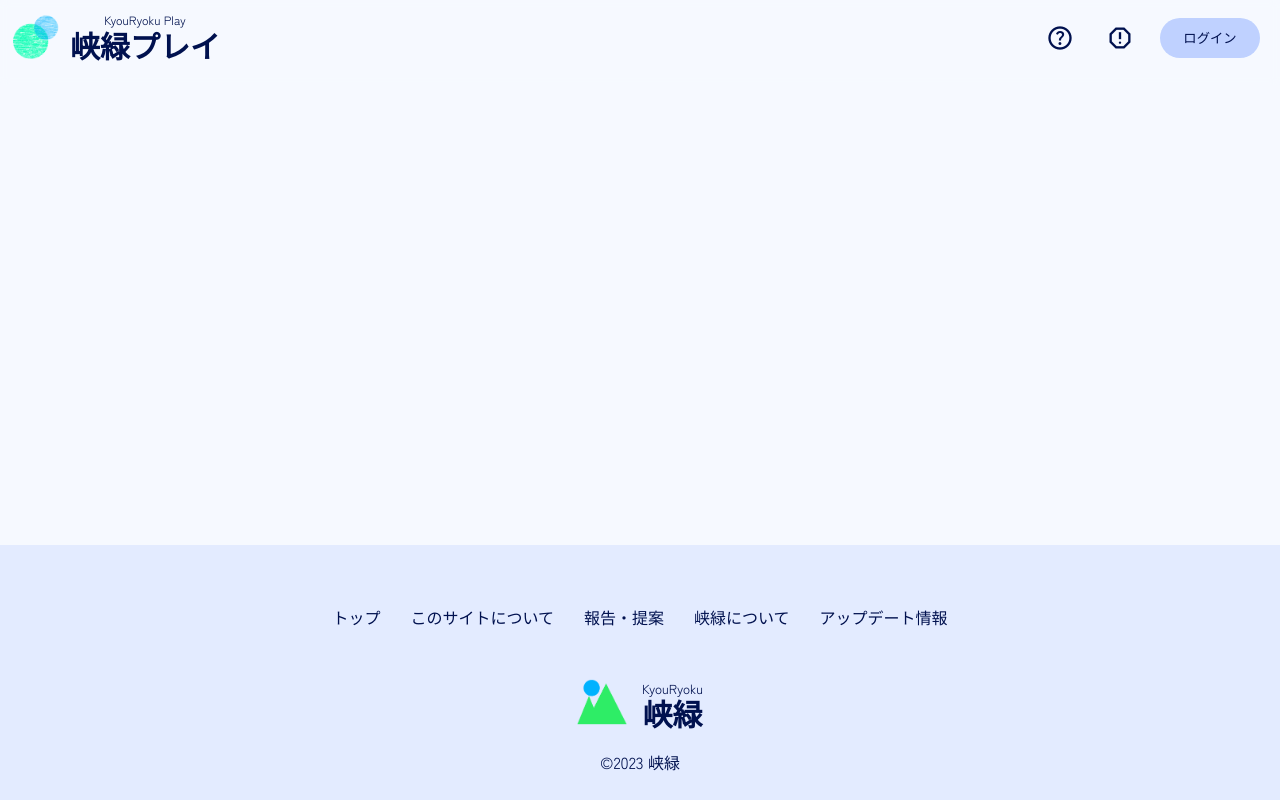
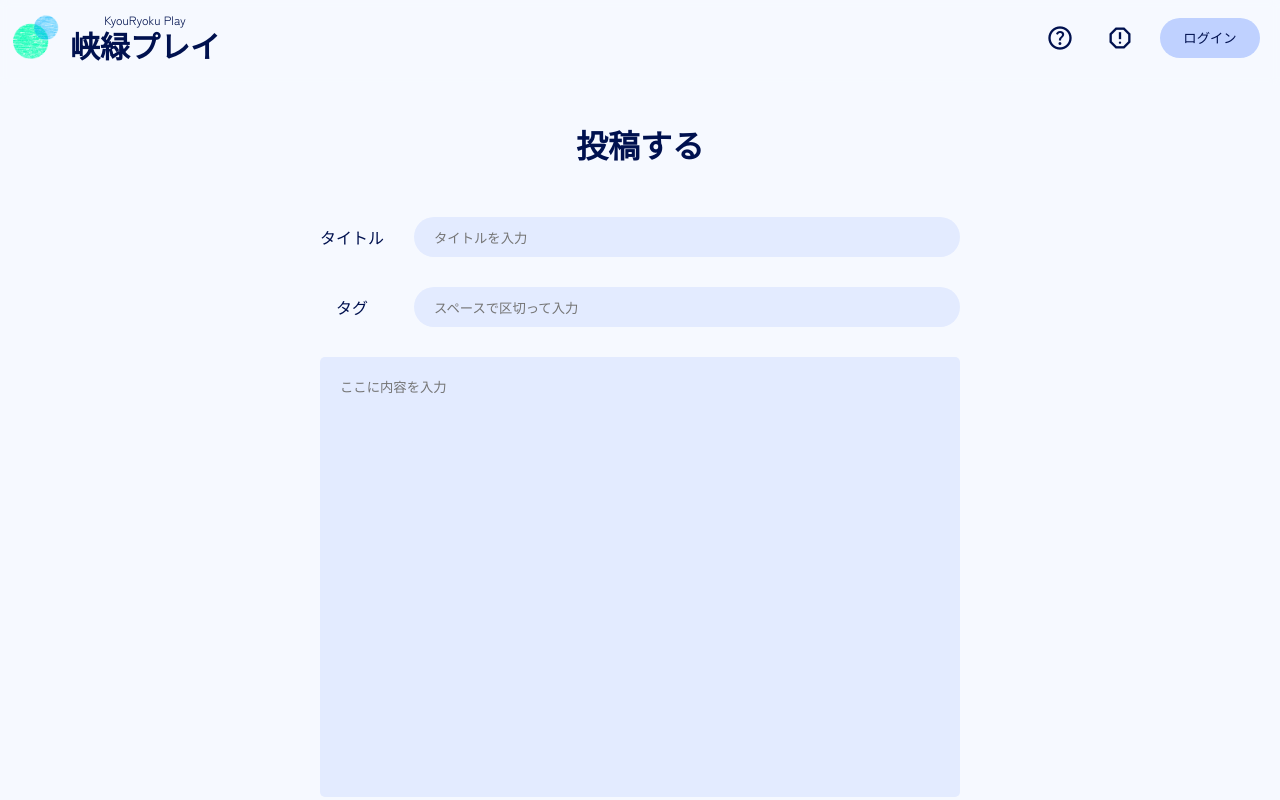
Before and after one commit to goshieta/kyouryoku-play, a Next.js app: page /world/new in a window 1280 px wide. Shown: the top 800 px of the page. Built offline with nearby package versions, Linux system fonts and the light colour scheme; no server answers.

Commit message:
投稿できるように

```diff
--- a/lib/types/communityType.ts
+++ b/lib/types/communityType.ts
@@ -1,31 +1,3 @@
-export type communityType = {
-  admin: string;
-  icon: string;
-  name: string;
-  description: string;
-  createdAt: number;
-  id: string;
-  topic: string;
-  people: string[];
-  blackList: string[];
-  peopleNumber: number;
-};
-
-export const isCommunityType = (arg: any): arg is communityType => {
-  return (
-    arg !== undefined &&
-    arg.admin !== undefined &&
-    arg.name !== undefined &&
-    arg.icon != undefined &&
-    arg.description !== undefined &&
-    arg.id !== undefined &&
-    typeof arg.topic === "string" &&
-    typeof arg.people === "object" &&
-    typeof arg.blackList === "object" &&
-    typeof arg.peopleNumber === "number"
-  );
-};
-
 export type userType = {
   createdAt: number;
   email: string;
@@ -62,22 +34,26 @@ export const isPubUserDataType = (arg: any): arg is pubUserDataType => {
   );
 };
 
-export type messageType = {
+export type oneArticleType = {
   createdAt: number;
-  room: string;
+  id: string;
+  type: "article" | "game" | "quiz";
+  title: string;
+  tags: string[];
+  description: string;
+  body: string;
   user: string;
-  val: string;
-  good: number;
-  report: string[];
 };
-export const isMessageType = (arg: any): arg is messageType => {
+export const isOneArticleType = (arg: any): arg is oneArticleType => {
   return (
     arg !== undefined &&
-    typeof arg.createdAt == "number" &&
-    typeof arg.room == "string" &&
-    typeof arg.user == "string" &&
-    typeof arg.val == "string" &&
-    typeof arg.good == "number" &&
-    typeof arg.report == "object"
+    typeof arg.createdAt === "number" &&
+    typeof arg.id === "string" &&
+    (arg.type === "article" || arg.type === "game" || arg.type === "quiz") &&
+    typeof arg.title === "string" &&
+    typeof arg.tags === "object" &&
+    typeof arg.description === "string" &&
+    typeof arg.body === "string" &&
+    typeof arg.user === "string"
   );
 };
--- a/pages/world/new.tsx
+++ b/pages/world/new.tsx
@@ -1,3 +1,130 @@
+import { useAuth } from "@/components/context/auth";
+import useMessage, { showFunctionType } from "@/components/tips/useMessage";
+import { db } from "@/lib/firebase/client";
+import { oneArticleType, userType } from "@/lib/types/communityType";
+import createUUID from "@/lib/uuid";
+import styles from "@/styles/world/new.module.css";
+import { doc, setDoc } from "firebase/firestore";
+import { useRouter } from "next/router";
+import { useState } from "react";
+
+type formArticleType = {
+  title: string;
+  tags: string;
+  body: string;
+};
+
 export default function NewArticle() {
-  return <></>;
+  const [inputValue, setInputValue] = useState<formArticleType>({
+    title: "",
+    tags: "",
+    body: "",
+  });
+  const [show, Message] = useMessage();
+  const auth = useAuth();
+  const router = useRouter();
+
+  return (
+    <div id={styles.parent}>
+      <Message />
+      <h1>投稿する</h1>
+      <div id={styles.inputArea}>
+        <div id={styles.inputTitleArea}>
+          <label htmlFor="">タイトル</label>
+          <input
+            type="text"
+            value={inputValue.title}
+            placeholder="タイトルを入力"
+            onChange={(e) =>
+              setInputValue({ ...inputValue, title: e.target.value })
+            }
+          />
+        </div>
+        <div id={styles.inputTagArea}>
+          <label htmlFor="">タグ　　</label>
+          <input
+            type="text"
+            placeholder="スペースで区切って入力"
+            value={inputValue.tags}
+            onChange={(e) => {
+              setInputValue({
+                ...inputValue,
+                tags: e.target.value,
+              });
+            }}
+          />
+        </div>
+        <div id={styles.InputBodyArea}>
+          <textarea
+            placeholder="ここに内容を入力"
+            value={inputValue.body}
+            onChange={(e) =>
+              setInputValue({ ...inputValue, body: e.target.value })
+            }
+          ></textarea>
+        </div>
+      </div>
+      <div>
+        <button
+          onClick={async () => {
+            if (auth) {
+              const result = await postArticle(inputValue, show, auth);
+              if (result === true) {
+                setInputValue({ title: "", tags: "", body: "" });
+                router.push("/world");
+              }
+            } else show("error", "投稿するにはログインしてください。");
+          }}
+        >
+          投稿
+        </button>
+      </div>
+    </div>
+  );
 }
+
+async function postArticle(
+  postValue: formArticleType,
+  show: showFunctionType,
+  auth: userType
+): Promise<boolean> {
+  //postValueを投稿してもいい値か判断する
+  if (
+    postValue.title.trim() === "" ||
+    postValue.tags.trim() === "" ||
+    postValue.body.trim() === ""
+  ) {
+    show("error", "内容が空の項目が存在します");
+    return false;
+  } else if (postValue.body.trim().length > 2000) {
+    show("error", "本文が長すぎます。1000文字以下にしてください。");
+    return false;
+  } else if (postValue.title.trim().length > 30) {
+    show("error", "タイトルが長すぎます。30文字以下にしてください。");
+    return false;
+  } else if (
+    postValue.tags
+      .split(/( |　)/)
+      .filter((val) => val !== "" && val !== " " && val !== "　").length > 5
+  ) {
+    show("error", "タグの数を５つ以下にしてください。");
+    return false;
+  }
+  //使える形に変換する
+  const postingArticle: oneArticleType = {
+    ...postValue,
+    tags: postValue.tags
+      .split(/( |　)/)
+      .filter((val) => val !== "" && val !== " " && val !== "　"),
+    id: createUUID(),
+    createdAt: new Date().getTime(),
+    type: "article",
+    description: postValue.body.substring(0, 100),
+    user: auth.id,
+  };
+  //投稿する
+  await setDoc(doc(db, "world", postingArticle.id), postingArticle);
+  //投稿後
+  await show("info", "投稿が完了しました。");
+  return true;
+}
--- a/styles/globals.css
+++ b/styles/globals.css
@@ -53,10 +53,15 @@ body {
     --special-bg: #00173c;
     --alert-bg: rgb(66, 0, 0);
     --white: rgb(214, 214, 214);
-    --green: rgb(0, 182, 130);
+    --green: rgb(0, 67, 48);
+    --green-2: rgb(0, 50, 37);
+    --green-3: rgb(6, 40, 25);
     --red: rgb(193, 31, 85);
     --red-2: rgb(176, 29, 88);
     --red-3: rgb(153, 0, 69);
+
+    --green-bg: rgb(11, 90, 78);
+    --red-bg: rgb(84, 0, 24);
 
     --theme-color-level-1: #002a6e;
     --theme-color-level-2: #000f7d;
--- /dev/null
+++ b/styles/world/new.module.css
@@ -0,0 +1,46 @@
+#parent {
+  width: fit-content;
+  margin: 0 auto;
+  text-align: center;
+}
+
+#inputArea {
+  display: flex;
+  flex-flow: column;
+  gap: 30px;
+  margin: 50px 0;
+}
+#inputArea textarea,
+#inputArea input {
+  border: none;
+  outline: none;
+  background-color: var(--special-bg);
+  resize: none;
+}
+#inputTitleArea,
+#inputTagArea {
+  display: flex;
+  gap: 30px;
+  align-items: center;
+  justify-content: center;
+}
+#inputTitleArea label,
+#inputTagArea label {
+  display: block;
+  text-wrap: nowrap;
+}
+#inputTitleArea input,
+#inputTagArea input {
+  width: 200px;
+  height: 40px;
+  border-radius: 20px;
+  padding: 0 20px;
+  width: 100%;
+}
+#InputBodyArea textarea {
+  border-radius: 5px;
+  padding: 20px;
+  height: 50vh;
+  width: calc(100vw - 100px);
+  max-width: 600px;
+}
```
Also changed, not shown: components/world/top/articles.tsx (+15 -1 lines), components/world/top/query.tsx (+8 -3 lines), pages/world/index.tsx (+8 -2 lines).
